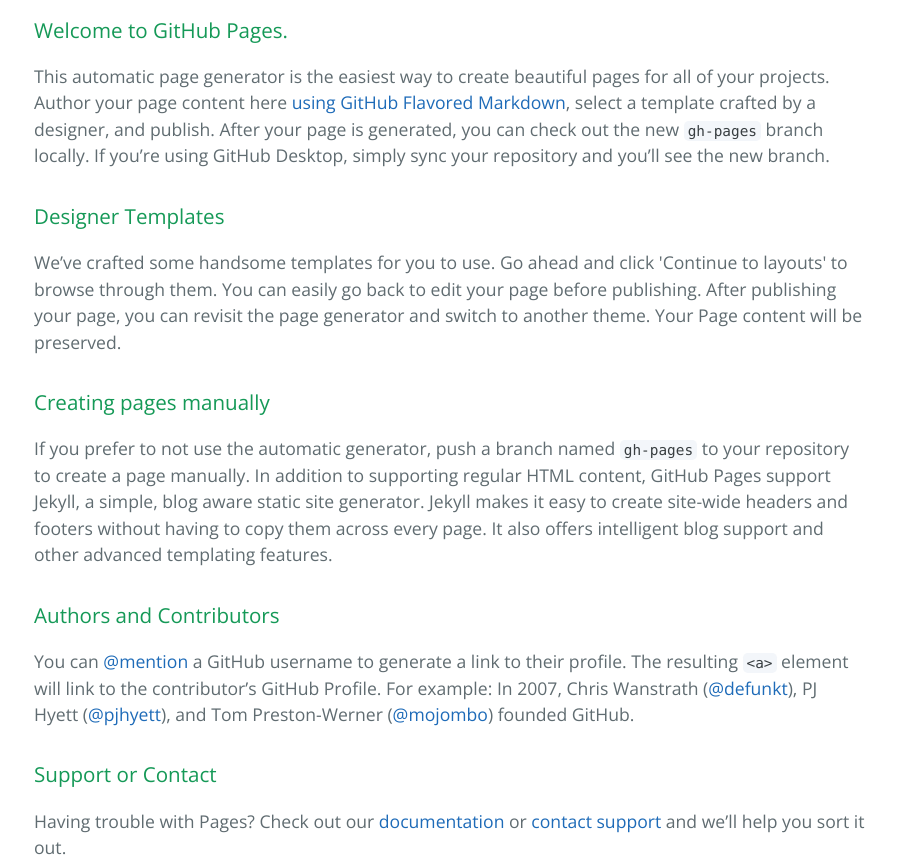
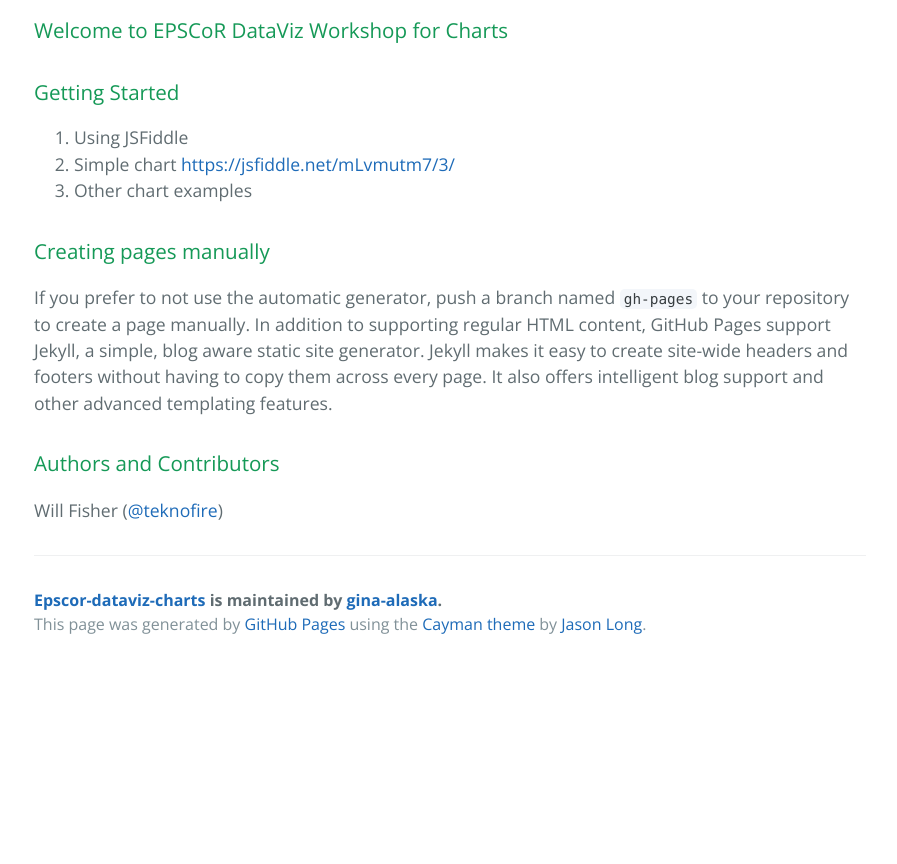
Before and after one commit to gina-alaska/epscor-dataviz-charts, a plain HTML site: page index.html in a window 1280 px wide. Shown: the part 400-1264 px from the top of the page, without its empty margins (190-1087 px from the left). After the commit the page ends 1068 px from the top, so only its background shows below. Drawn offline with nearby package versions, Linux system fonts and the light colour scheme.

```diff
--- a/index.html
+++ b/index.html
@@ -20,14 +20,17 @@
 
     <section class="main-content">
       <h3>
-<a id="welcome-to-github-pages" class="anchor" href="#welcome-to-github-pages" aria-hidden="true"><span class="octicon octicon-link"></span></a>Welcome to GitHub Pages.</h3>
-
-<p>This automatic page generator is the easiest way to create beautiful pages for all of your projects. Author your page content here <a href="https://guides.github.com/features/mastering-markdown/">using GitHub Flavored Markdown</a>, select a template crafted by a designer, and publish. After your page is generated, you can check out the new <code>gh-pages</code> branch locally. If you’re using GitHub Desktop, simply sync your repository and you’ll see the new branch.</p>
+<a id="welcome-to-epscor-dataviz-workshop-for-charts" class="anchor" href="#welcome-to-epscor-dataviz-workshop-for-charts" aria-hidden="true"><span class="octicon octicon-link"></span></a>Welcome to EPSCoR DataViz Workshop for Charts</h3>
 
 <h3>
-<a id="designer-templates" class="anchor" href="#designer-templates" aria-hidden="true"><span class="octicon octicon-link"></span></a>Designer Templates</h3>
+<a id="getting-started" class="anchor" href="#getting-started" aria-hidden="true"><span class="octicon octicon-link"></span></a>Getting Started</h3>
 
-<p>We’ve crafted some handsome templates for you to use. Go ahead and click 'Continue to layouts' to browse through them. You can easily go back to edit your page before publishing. After publishing your page, you can revisit the page generator and switch to another theme. Your Page content will be preserved.</p>
+<ol>
+<li>Using JSFiddle</li>
+<li>Simple chart <a href="https://jsfiddle.net/mLvmutm7/3/">https://jsfiddle.net/mLvmutm7/3/</a>
+</li>
+<li>Other chart examples</li>
+</ol>
 
 <h3>
 <a id="creating-pages-manually" class="anchor" href="#creating-pages-manually" aria-hidden="true"><span class="octicon octicon-link"></span></a>Creating pages manually</h3>
@@ -37,12 +40,7 @@
 <h3>
 <a id="authors-and-contributors" class="anchor" href="#authors-and-contributors" aria-hidden="true"><span class="octicon octicon-link"></span></a>Authors and Contributors</h3>
 
-<p>You can <a href="https://github.com/blog/821" class="user-mention">@mention</a> a GitHub username to generate a link to their profile. The resulting <code>&lt;a&gt;</code> element will link to the contributor’s GitHub Profile. For example: In 2007, Chris Wanstrath (<a href="https://github.com/defunkt" class="user-mention">@defunkt</a>), PJ Hyett (<a href="https://github.com/pjhyett" class="user-mention">@pjhyett</a>), and Tom Preston-Werner (<a href="https://github.com/mojombo" class="user-mention">@mojombo</a>) founded GitHub.</p>
-
-<h3>
-<a id="support-or-contact" class="anchor" href="#support-or-contact" aria-hidden="true"><span class="octicon octicon-link"></span></a>Support or Contact</h3>
-
-<p>Having trouble with Pages? Check out our <a href="https://help.github.com/pages">documentation</a> or <a href="https://github.com/contact">contact support</a> and we’ll help you sort it out.</p>
+<p>Will Fisher (<a href="https://github.com/teknofire" class="user-mention">@teknofire</a>)</p>
 
       <footer class="site-footer">
         <span class="site-footer-owner"><a href="https://github.com/gina-alaska/epscor-dataviz-charts">Epscor-dataviz-charts</a> is maintained by <a href="https://github.com/gina-alaska">gina-alaska</a>.</span>
```
Also changed, not shown: params.json (+1 -1 lines).
